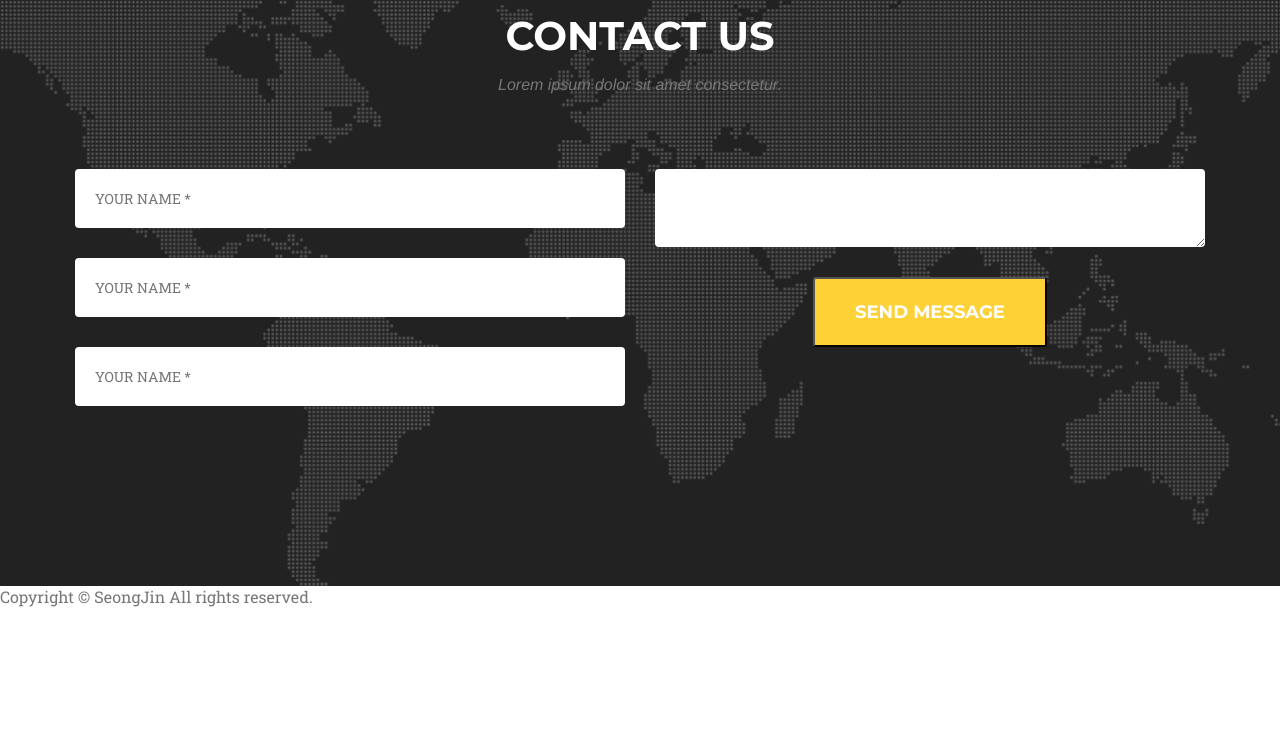
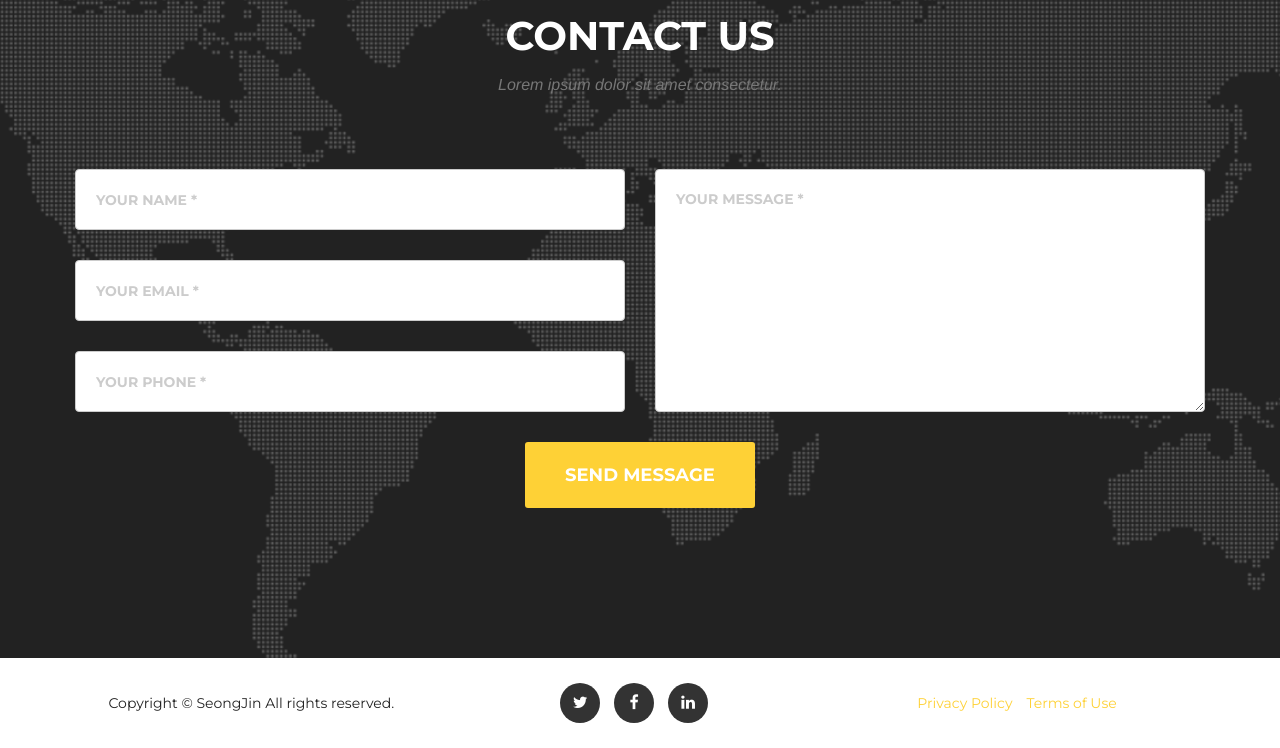
Before and after one commit to SeongJ1n/practice1, a plain HTML site: page index.html in a window 1280 px wide. Shown: the part 5587-6335 px from the top of the page. Before the commit the page ends 6194 px from the top, so only its background shows below. Drawn offline with Linux system fonts and the light colour scheme; a web font is replaced by a local one.

Commit message:
All section complete.

```diff
--- a/css/default.css
+++ b/css/default.css
@@ -146,6 +146,29 @@ h4 {
   font-family: Montserrat, 'Helvetica Neue', Helvetica, Arial, sans-serif;
   font-size: 18px;
   color: #333;
+}
+
+/* Placeholder */
+
+::-webkit-input-placeholder {
+  font-family: Montserrat, 'Helvetica Neue', Helvetica, Arial, sans-serif;
+  font-weight: 700;
+  color: #ccc;
+}
+::-moz-placeholder {
+  font-family: Montserrat, 'Helvetica Neue', Helvetica, Arial, sans-serif;
+  font-weight: 700;
+  color: #ccc;
+} /* firefox 19+ */
+:-ms-input-placeholder {
+  font-family: Montserrat, 'Helvetica Neue', Helvetica, Arial, sans-serif;
+  font-weight: 700;
+  color: #ccc;
+} /* ie */
+input:-moz-placeholder {
+  font-family: Montserrat, 'Helvetica Neue', Helvetica, Arial, sans-serif;
+  font-weight: 700;
+  color: #ccc;
 }
 
 /* Services */
@@ -440,13 +463,19 @@ h4 {
   padding: 20px;
   width: 100%;
   margin-bottom: 30px;
-  border: 0;
+  border: 1px solid #ccc;
   border-radius: 4px;
   font-size: 14px;
+  outline: 0;
+  color: #555;
   box-sizing: border-box;
   -webkit-box-sizing: border-box;
   -moz-box-sizing: border-box;
   -o-box-sizing: border-box;
+}
+
+#contact .section_content .col_left input:focus {
+  border: 1px solid #fed136;
 }
 
 #contact .section_content .col_right {
@@ -463,14 +492,26 @@ h4 {
   display: block;
   padding: 20px;
   width: 100%;
+  height: 243px;
   margin-bottom: 30px;
-  border: 0;
+  border: 1px solid #ccc;
   border-radius: 4px;
   font-size: 14px;
+  outline: 0;
+  color: #555;
   box-sizing: border-box;
   -webkit-box-sizing: border-box;
   -moz-box-sizing: border-box;
   -o-box-sizing: border-box;
+}
+
+#contact .section_content .col_right textarea:focus {
+  border: 1px solid #fed136;
+}
+
+#contact .section_content .row {
+  width: 100%;
+  float: left;
 }
 
 #contact .section_content button {
@@ -481,8 +522,86 @@ h4 {
   padding: 22px 40px;
   background-color: #fed136;
   border-radius: 3px;
+  border: 0;
+  cursor: pointer;
 }
 
 #contact .section_content button:hover {
   background-color: #fec503;
 }
+
+/* Footer */
+
+.footer {
+  width: 100%;
+  padding: 0;
+  text-align: center;
+}
+
+.footer .row {
+  width: 100%;
+  padding: 25px 0;
+  overflow: hidden;
+}
+
+.footer .col {
+  width: 33%;
+  padding: 0 15px;
+  margin: 0;
+  float: left;
+  box-sizing: border-box;
+  -webkit-box-sizing: border-box;
+  -moz-box-sizing: border-box;
+  -o-box-sizing: border-box;
+}
+
+.footer .col span {
+  font-family: Montserrat,"Helvetica Neue",Helvetica,Arial,sans-serif;
+  font-size: 14px;
+  color: #222;
+  line-height: 40px;
+}
+
+.footer .col ul {
+  margin: 0;
+  padding: 0;
+}
+
+.footer .col ul li {
+  list-style: none;
+  display: inline-block;
+}
+
+.footer .col .footer_icon li a {
+  display: inline-block;
+  width: 40px;
+  height: 40px;
+  line-height: 38px;
+  border-radius: 50%;
+  margin: 0 5px;
+  background-color: #333;
+  color: #fff;
+  transition: all 0.3s;
+  -webkit-transition: all 0.3s;
+  -moz-transition: all 0.3s;
+  -o-transition: all 0.3s;
+}
+
+.footer .col .footer_icon li a:hover {
+  background-color: #fed136;
+}
+
+.footer .col .footer_menu li {
+  padding: 0 5px;
+}
+
+.footer .col .footer_menu li a {
+  font-family: Montserrat,"Helvetica Neue",Helvetica,Arial,sans-serif;
+  font-size: 14px;
+  color: #fed136;
+  line-height: 40px;
+}
+
+.footer .col .footer_menu li a:hover {
+  text-decoration: underline;
+}
--- a/index.html
+++ b/index.html
@@ -12,13 +12,13 @@
     <link href="https://fonts.googleapis.com/css?family=Roboto+Slab:400,100,300,700" rel="stylesheet" type="text/css">
     <!--[if lt IE 9]>
     <script src="cdnjs.cloudflare.com/ajax/libs/html5shiv/r29/html5.min.js"></script>
-    <script src="https://cdnjs.cloudflare.com/ajax/libs/respond.js/1.4.2/respond.js"></script>
     <![endif]-->
   </head>
 
   <body>
 
     <header class="header">
+
       <div class="container">
 
         <nav class="gnb">
@@ -341,15 +341,16 @@
         <div class="section_content">
           <form>
             <div class="col_left">
-              <input type="text" class="form_control" placeholder="YOUR NAME *">
-              <input type="eamil" class="form_control" placeholder="YOUR NAME *">
-              <input type="tel" class="form_control" placeholder="YOUR NAME *">
+              <input type="text" placeholder="YOUR NAME *">
+              <input type="eamil" placeholder="YOUR EMAIL *">
+              <input type="tel" placeholder="YOUR PHONE *">
             </div>
               <div class="col_right">
-                <textarea class="form_control" placeholder="YOUR NAME *">
-                </textarea>
+                <textarea placeholder="YOUR MESSAGE *"></textarea>
               </div>
+            <div class="row">
               <button class="submit" type="submit">SEND MESSAGE</button>
+            </div>
           </form>
         </div>
       </div>
@@ -358,7 +359,26 @@
 
 
     <footer class="footer">
-      <p>Copyright &copy; SeongJin All rights reserved.</p>
+      <div class="container">
+        <div class="row">
+          <div class="col">
+            <span>Copyright &copy; SeongJin All rights reserved.</span>
+          </div>
+          <div class="col">
+            <ul class="footer_icon">
+              <li><a href="#"><i class="fa fa-twitter fa-1x"></i></a></li>
+              <li><a href="#"><i class="fa fa-facebook fa-1x"></i></a></li>
+              <li><a href="#"><i class="fa fa-linkedin fa-1x"></i></a></li>
+            </ul>
+          </div>
+          <div class="col">
+            <ul class="footer_menu">
+              <li><a href="#">Privacy Policy</a></li>
+              <li><a href="#">Terms of Use</a></li>
+            </ul>
+          </div>
+        </div>
+      </div>
     </footer>
 
 
```
